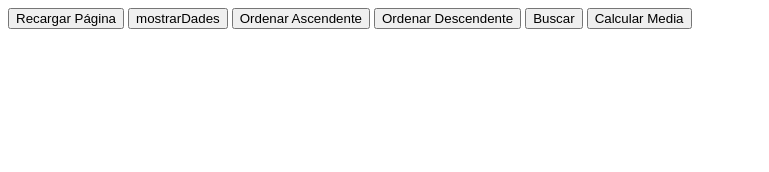
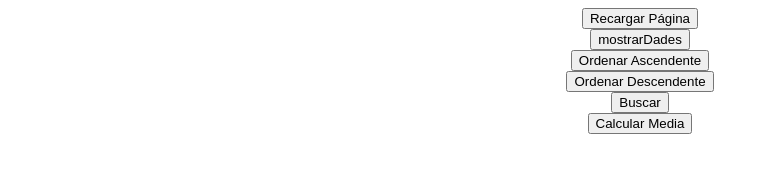
Before and after one commit to luiscornejo9612/practicasArrays, a plain HTML site: page Projecte Arrays/index.html in a window 1280 px wide. Shown: the whole page, without its empty margins (0-769 px from the left). Drawn offline with Linux system fonts and the light colour scheme.

Commit message:
un poco de css agregado para centrar la tabla

```diff
--- a/Projecte Arrays/index.html
+++ b/Projecte Arrays/index.html
@@ -8,6 +8,16 @@
 	<title>Document</title>
 	<script src="js/script.js"></script>
 </head>
+
+<style>
+	body {
+		display: flex;
+		align-items: center;
+		flex-direction: column;
+	};
+
+
+</style>
 
 <body>
 	<div id="resultat"></div>
--- a/Projecte Arrays/js/script.js
+++ b/Projecte Arrays/js/script.js
@@ -121,12 +121,14 @@ function printList() {
     table.border = '1';
     table.style.borderCollapse = 'collapse';
 
+
     // Cabecera de la tabla
     const headerRow = table.insertRow(0);
     for (const key in datosCombinados[0]) {
         const headerCell = document.createElement('th');
         headerCell.textContent = key;
         headerRow.appendChild(headerCell);
+
     }
 
     // Filas de datos
```
